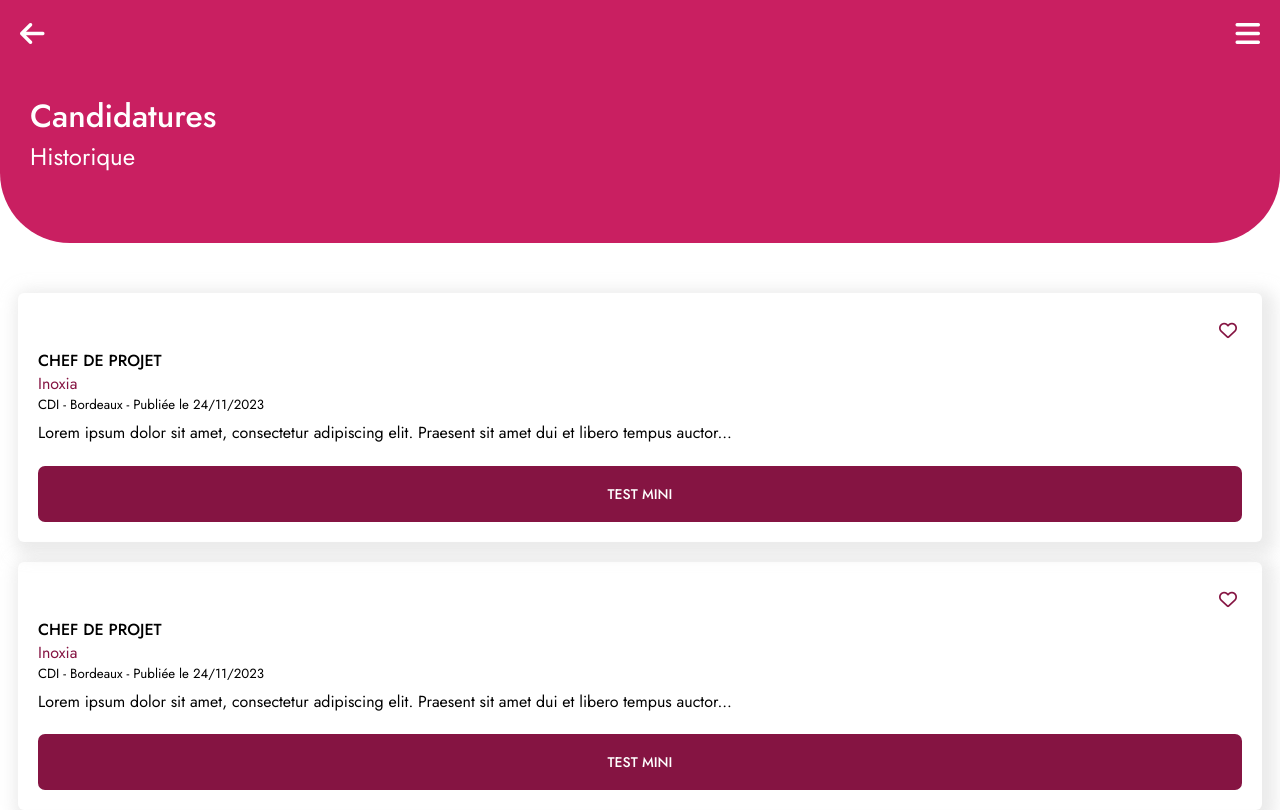
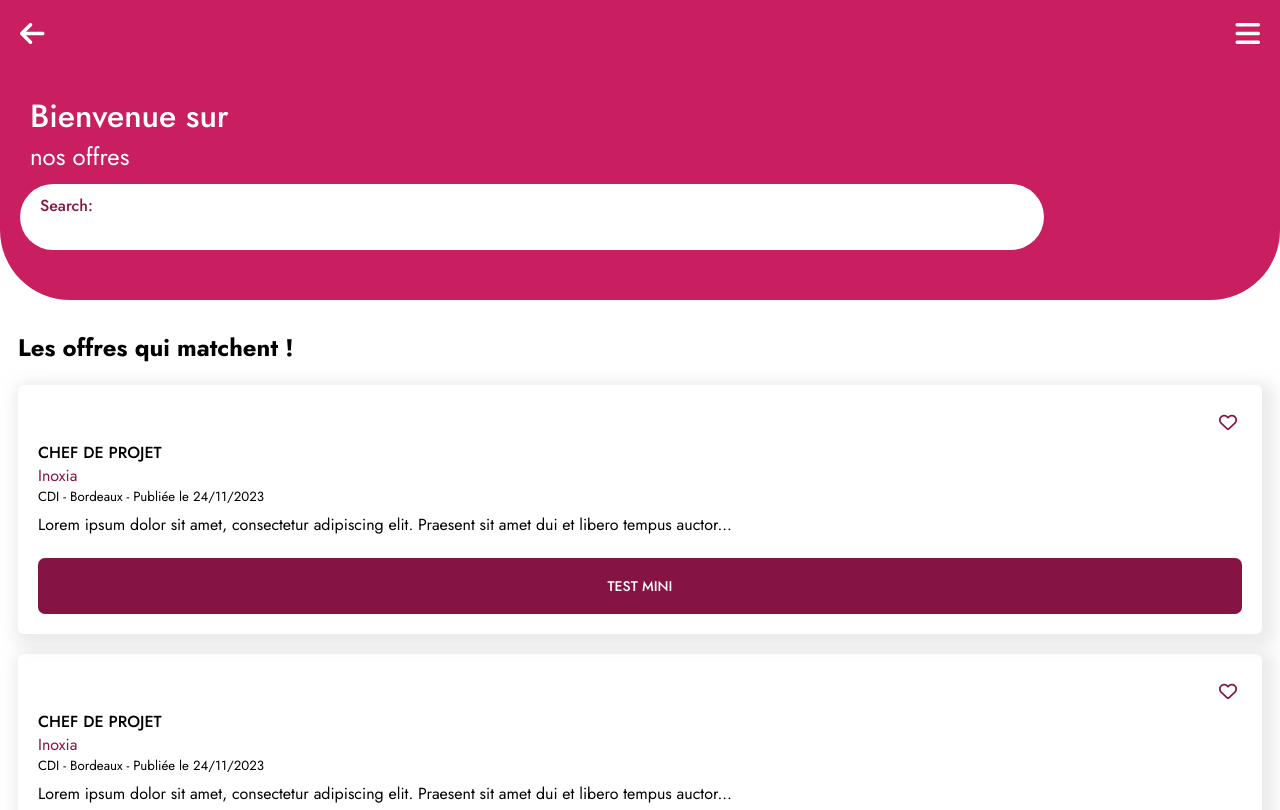
Before and after one commit to WildCodeSchool/2023-09-JS-BDX-P3-la-rive-droite, a React (Vite) app in the folder frontend/: page / in a window 1280 px wide. Shown: the top 810 px of the page. Built offline with nearby package versions, Linux system fonts and the light colour scheme.

Commit message:
offerpage

```diff
--- a/frontend/src/components/Headers/HeaderLongResearch.jsx
+++ b/frontend/src/components/Headers/HeaderLongResearch.jsx
@@ -1,10 +1,10 @@
 import "./header.css";
 import PropTypes from "prop-types";
-import Input from "../Inputs/Input";
+import InputSearch from "../Inputs/InputSearch";
 
 function HeaderLongResearch({ textTitle, textTitle2 }) {
   return (
-    <header className="header">
+    <header className="header with-round-bottom">
       <nav>
         <i className="fa-solid fa-arrow-left" />
         <i className="fa-solid fa-bars" />
@@ -12,9 +12,7 @@ function HeaderLongResearch({ textTitle, textTitle2 }) {
       <div className="header-content">
         <h1>{textTitle}</h1>
         <h2>{textTitle2}</h2>
-      </div>
-      <div className="input-research-container">
-        <Input className="input-research" showInput />
+        <InputSearch holderText="Recherche..." />
       </div>
     </header>
   );
--- a/frontend/src/components/Headers/header.css
+++ b/frontend/src/components/Headers/header.css
@@ -73,7 +73,9 @@ border-radius 24%
   border-radius: 50px;
 }
 .input-research-container {
-  width: 100%;
+  height: 40px;
+  border-radius: 30px;
+  width: 80%;
   justify-content: center;
   background-color: var(--background-input);
   padding: 15px 20px;
@@ -84,7 +86,3 @@ border-radius 24%
   font-weight: 500;
   margin-top: 5px;
 }
-
-.input-research {
-  width: 80%;
-}
--- /dev/null
+++ b/frontend/src/components/Inputs/InputSearch.jsx
@@ -0,0 +1,14 @@
+import "./input-search.css";
+
+function inputsearch() {
+  return (
+    <div>
+      <div className="background-search">
+        <label htmlFor="searchInput">Search:</label>
+        <input type="text" id="searchInput" name="searchInput" />
+      </div>
+    </div>
+  );
+}
+
+export default inputsearch;
--- /dev/null
+++ b/frontend/src/components/Inputs/input-search.css
@@ -0,0 +1,24 @@
+.container-search {
+  margin: 40px 0 10px 0;
+}
+
+.background-search {
+  background-color: white;
+  padding: 10px 20px;
+  border-radius: 100px;
+  border: none;
+  color: var(--second-color);
+  font-size: 16px;
+  font-weight: 500;
+  width: 80%;
+  margin-top: 10px;
+  margin-left: 20px;
+}
+.background-search input {
+  width: 100%;
+  border-style: none;
+}
+::placeholder {
+  color: var(--text-exemple);
+  font-style: italic;
+}
--- a/frontend/src/pages/HomeOffer/Home.jsx
+++ b/frontend/src/pages/HomeOffer/Home.jsx
@@ -1,11 +1,12 @@
 import CardOffre from "../../components/CardModel/CardOffre";
-import HeaderLongTitreSsTitre from "../../components/Headers/HeaderLongTitreSsTitre";
+import HeaderLongResearch from "../../components/Headers/HeaderLongResearch";
 
 function Home() {
   return (
     <>
-      <HeaderLongTitreSsTitre />
+      <HeaderLongResearch textTitle="Bienvenue sur" textTitle2="nos offres" />
       <div className="container-page">
+        <h2>Les offres qui matchent !</h2>
         <CardOffre />
         <CardOffre />
         <CardOffre />
```
